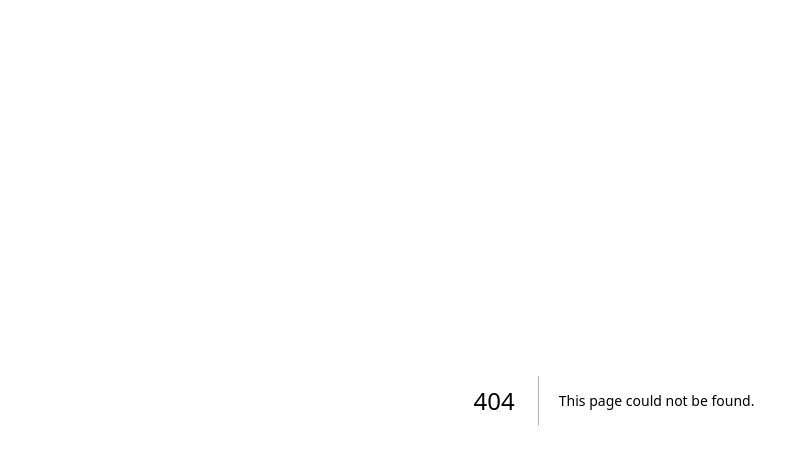
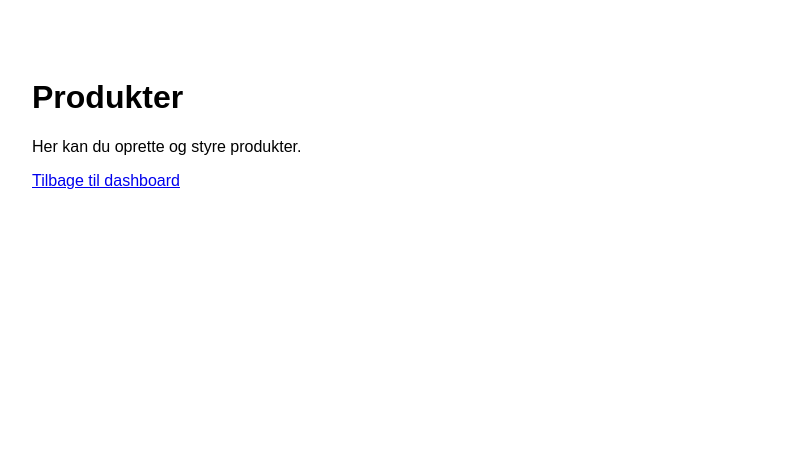
Before and after one commit to postjkhandel-ship-it/shoppilot, a Next.js app: page /products in a window 1280 px wide. Before the commit this address had no page. Shown: the top 464 px of the page, without its empty margins (26-811 px from the left). Built offline with nearby package versions, Linux system fonts and the light colour scheme.

Commit message:
Create page.js

```diff
--- /dev/null
+++ b/app/products/page.js
@@ -0,0 +1,9 @@
+export default function Products() {
+  return (
+    <main style={{ padding: "50px", fontFamily: "Arial" }}>
+      <h1>Produkter</h1>
+      <p>Her kan du oprette og styre produkter.</p>
+      <a href="/dashboard">Tilbage til dashboard</a>
+    </main>
+  );
+}
```
